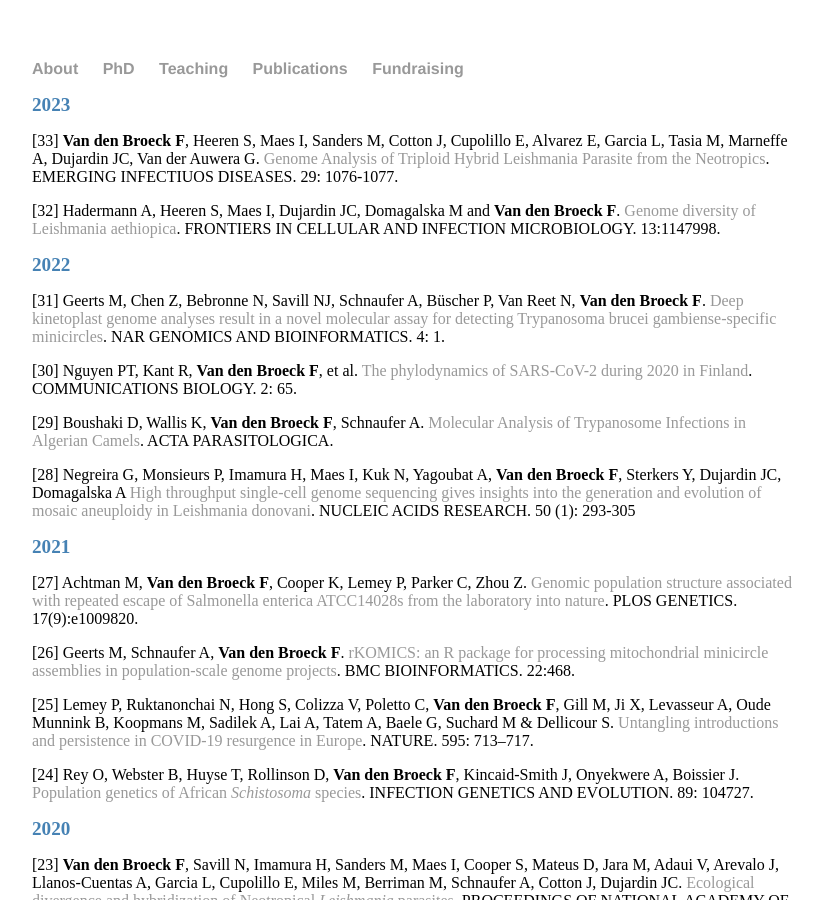
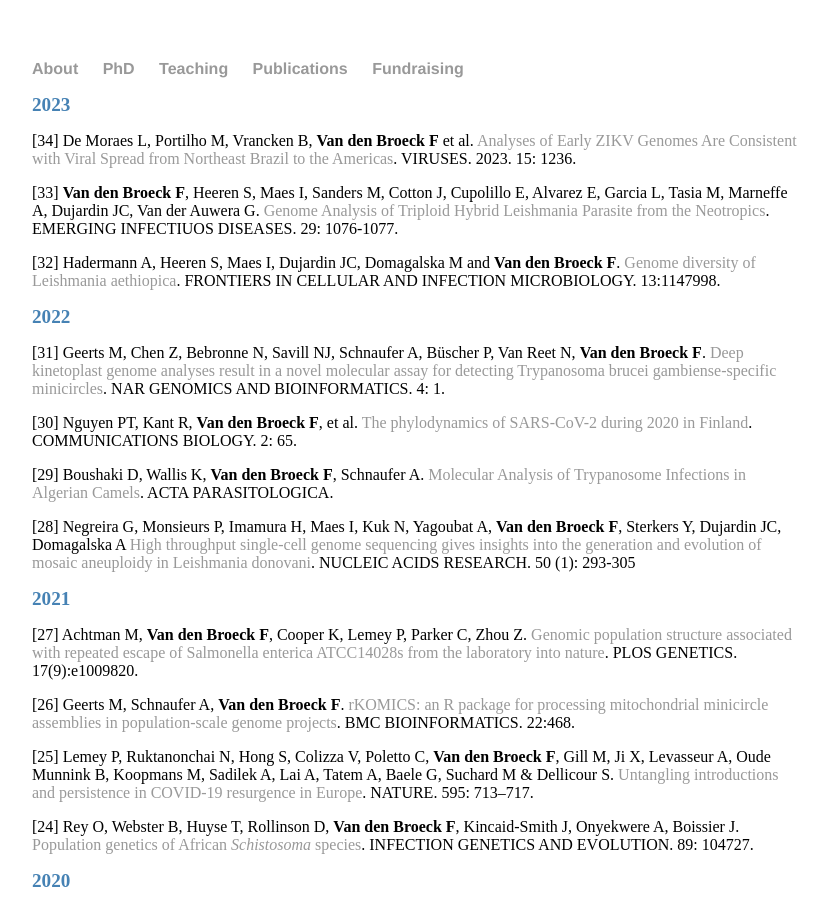
Before and after one commit to FreBio/FreBio.github.io, a Jekyll site: the page built from Pubs/index.md, in a window 1280 px wide and 900 px high. Shown: the whole window, without its empty margins (224-1052 px from the left). Built offline with Jekyll 4.4.1, drawn with Linux system fonts in a browser that asks for light colours; our own code applies the rules of GitHub Pages for plain Markdown files.

Commit message:
Update index.md

```diff
--- a/Pubs/index.md
+++ b/Pubs/index.md
@@ -3,6 +3,8 @@ layout: default
 ---
 
 ## 2023
+[34] De Moraes L, Portilho M, Vrancken B, **Van den Broeck F** et al. [Analyses of Early ZIKV Genomes Are Consistent with Viral Spread from Northeast Brazil to the Americas](https://www.mdpi.com/1999-4915/15/6/1236). VIRUSES. 2023. 15: 1236.
+
 [33] **Van den Broeck F**, Heeren S, Maes I, Sanders M, Cotton J, Cupolillo E, Alvarez E, Garcia L, Tasia M, Marneffe A, Dujardin JC, Van der Auwera G. [Genome Analysis of Triploid Hybrid Leishmania Parasite from the Neotropics](https://doi.org/10.3201/eid2905.221456). EMERGING INFECTIUOS DISEASES. 29: 1076-1077.
 
 [32] Hadermann A, Heeren S, Maes I, Dujardin JC, Domagalska M and **Van den Broeck F**. [Genome diversity of Leishmania aethiopica](https://doi.org/10.3389/fcimb.2023.1147998). FRONTIERS IN CELLULAR AND INFECTION MICROBIOLOGY. 13:1147998.
```
